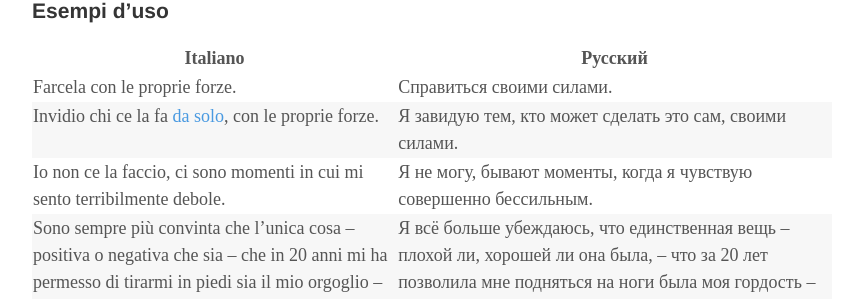
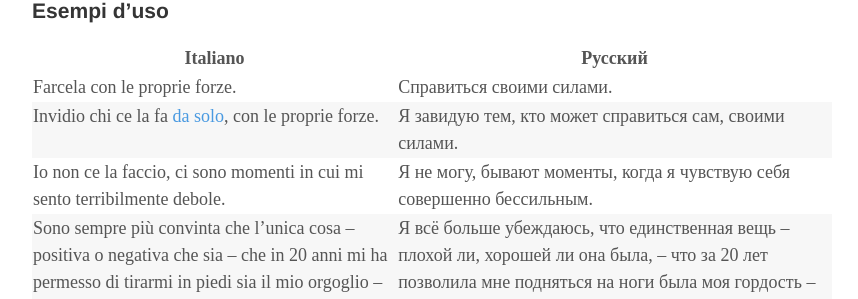
Before and after one commit to postolny/postolny.github.io, a Jekyll site: the page built from _posts/2020-11-13-farcela.md, in a window 1280 px wide. Shown: the part 1006-1305 px from the top of the page, without its empty margins (208-1066 px from the left). Built offline with Jekyll 4.4.1, drawn with Linux system fonts in a browser that asks for light colours; nearby versions of some CDN libraries.

Commit message:
Add files via upload

```diff
--- a/_posts/2020-11-13-farcela.md
+++ b/_posts/2020-11-13-farcela.md
@@ -21,8 +21,8 @@ v.procompl. CO
 Italiano                                                                                                                                                           | Русский
 -------------------------------------------------------------------------------------------------------------------------------------------------------------------|----------------------------------------------------------------------------------------------------------------------------------------------------------------------------
 Farcela con le proprie forze.                                                                                                                                      | Справиться своими силами.
-Invidio chi ce la fa [da solo]({{ site.baseurl }}/2020-11-08/da-solo), con le proprie forze.                                                                       | Я завидую тем, кто может сделать это сам, своими силами.
-Io non ce la faccio, ci sono momenti in cui mi sento terribilmente debole.                                                                                         | Я не могу, бывают моменты, когда я чувствую совершенно бессильным.
+Invidio chi ce la fa [da solo]({{ site.baseurl }}/2020-11-08/da-solo), con le proprie forze.                                                                       | Я завидую тем, кто может справиться сам, своими силами.
+Io non ce la faccio, ci sono momenti in cui mi sento terribilmente debole.                                                                                         | Я не могу, бывают моменты, когда я чувствую себя совершенно бессильным.
 Sono sempre più convinta che l'unica cosa – positiva o negativa che sia – che in 20 anni mi ha permesso di tirarmi in piedi sia il mio orgoglio – finta arroganza. | Я всё больше убеждаюсь, что единственная вещь – плохой ли, хорошей ли она была, – что за 20 лет позволила мне подняться на ноги была моя гордость – притворное высокомерие.
 È troppo difficile per lui. Lui non ce la fa.                                                                                                                      | Это слишком трудно для него. Он не справится.
 Noi dobbiamo farcela da soli.                                                                                                                                      | Мы должны справиться сами.
```
